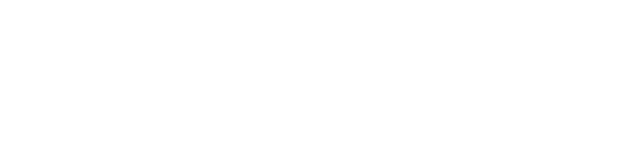
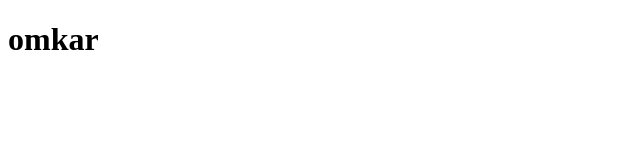
Before and after one commit to Omkar23Wangi/First-One, a plain HTML site: page index.html in a window 1280 px wide. Shown: the whole page, without its empty margins (0-640 px from the left). Drawn offline with Linux system fonts and the light colour scheme.

Commit message:
new file created

```diff
--- a/index.html
+++ b/index.html
@@ -6,6 +6,6 @@
     <title>Document</title>
 </head>
 <body>
-
+    <h1>omkar</h1>
 </body>
 </html>
```
